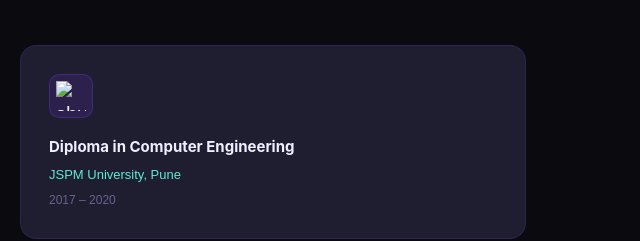
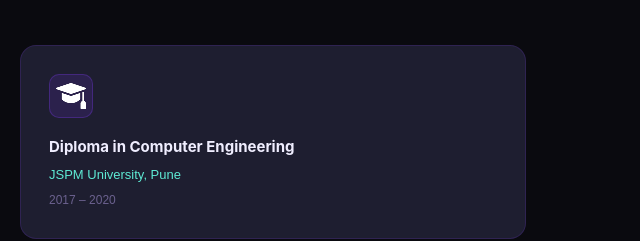
Before and after one commit to shubhamdhire/website, a plain HTML site: page index.html in a window 1280 px wide. Shown: the part 2707-2948 px from the top of the page, 632-1272 px from the left. Drawn offline with Linux system fonts and the light colour scheme.

Commit message:
Update index.html

```diff
--- a/index.html
+++ b/index.html
@@ -787,7 +787,7 @@
         <div class="edu-years">2020 – 2023</div>
       </div>
       <div class="edu-card">
-        <div class="edu-icon"><img src="white hat.png" alt="shubham dhire" width="30" height="30"></div>
+        <div class="edu-icon"><img src="white hat 1.png" alt="shubham dhire" width="30" height="30"></div>
         <div class="edu-degree">Diploma in Computer Engineering</div>
         <div class="edu-school">JSPM University, Pune</div>
         <div class="edu-years">2017 – 2020</div>
```
